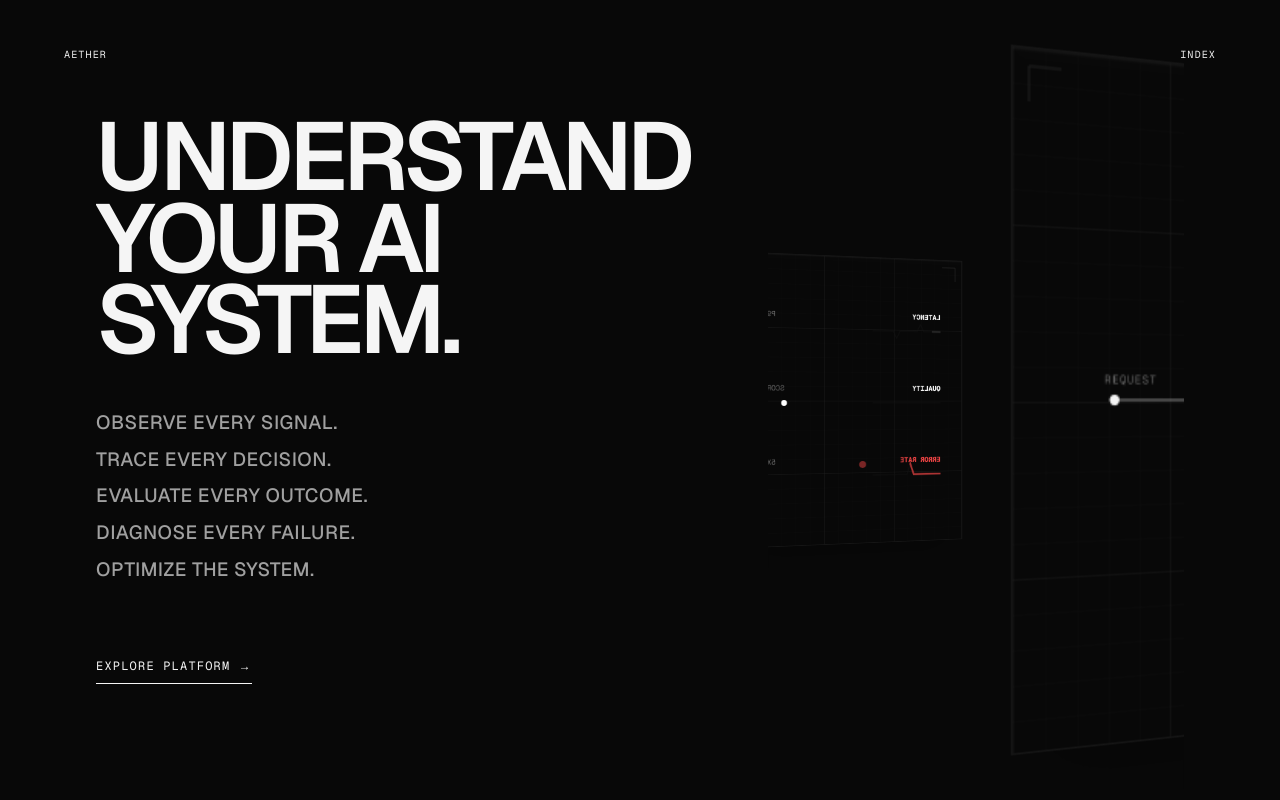
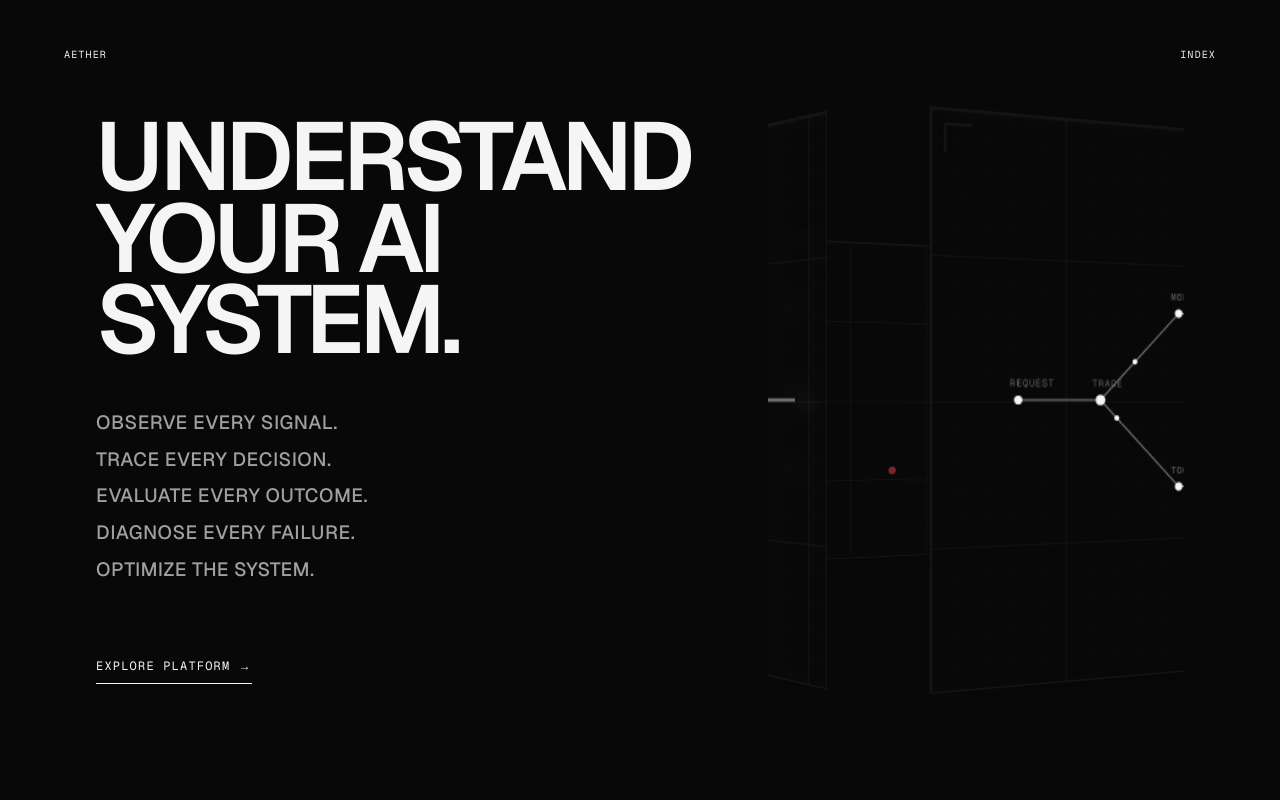
Before and after one commit to Tanmay060105/AETHER, a Next.js app in the folder frontend/: page / in a window 1280 px wide. Shown: the top 800 px of the page. Built offline with nearby package versions, Linux system fonts and the light colour scheme.

Commit message:
style(frontend): tighten hero 3d gallery rotation radius to reduce gaps

```diff
--- a/frontend/src/app/page.tsx
+++ b/frontend/src/app/page.tsx
@@ -49,7 +49,7 @@ function RotatingGallery() {
               key={item.id}
               className="absolute w-80 h-[400px] bg-background/50 backdrop-blur-sm flex items-center justify-center border border-surface-2 overflow-hidden shadow-2xl"
               style={{
-                transform: `rotateY(${angle}deg) translateZ(500px)`,
+                transform: `rotateY(${angle}deg) translateZ(350px)`,
               }}
             >
               {item.component}
```
